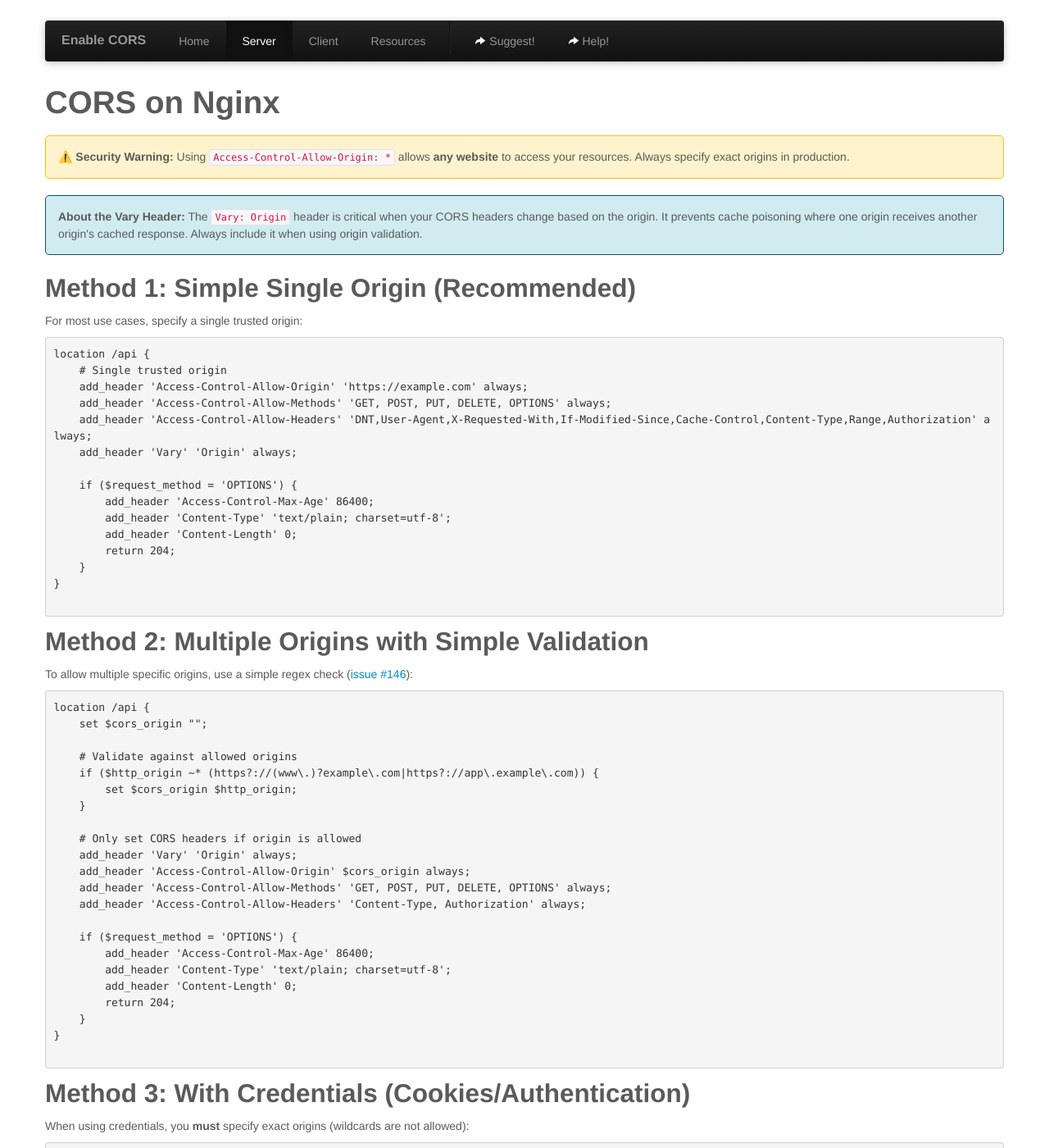
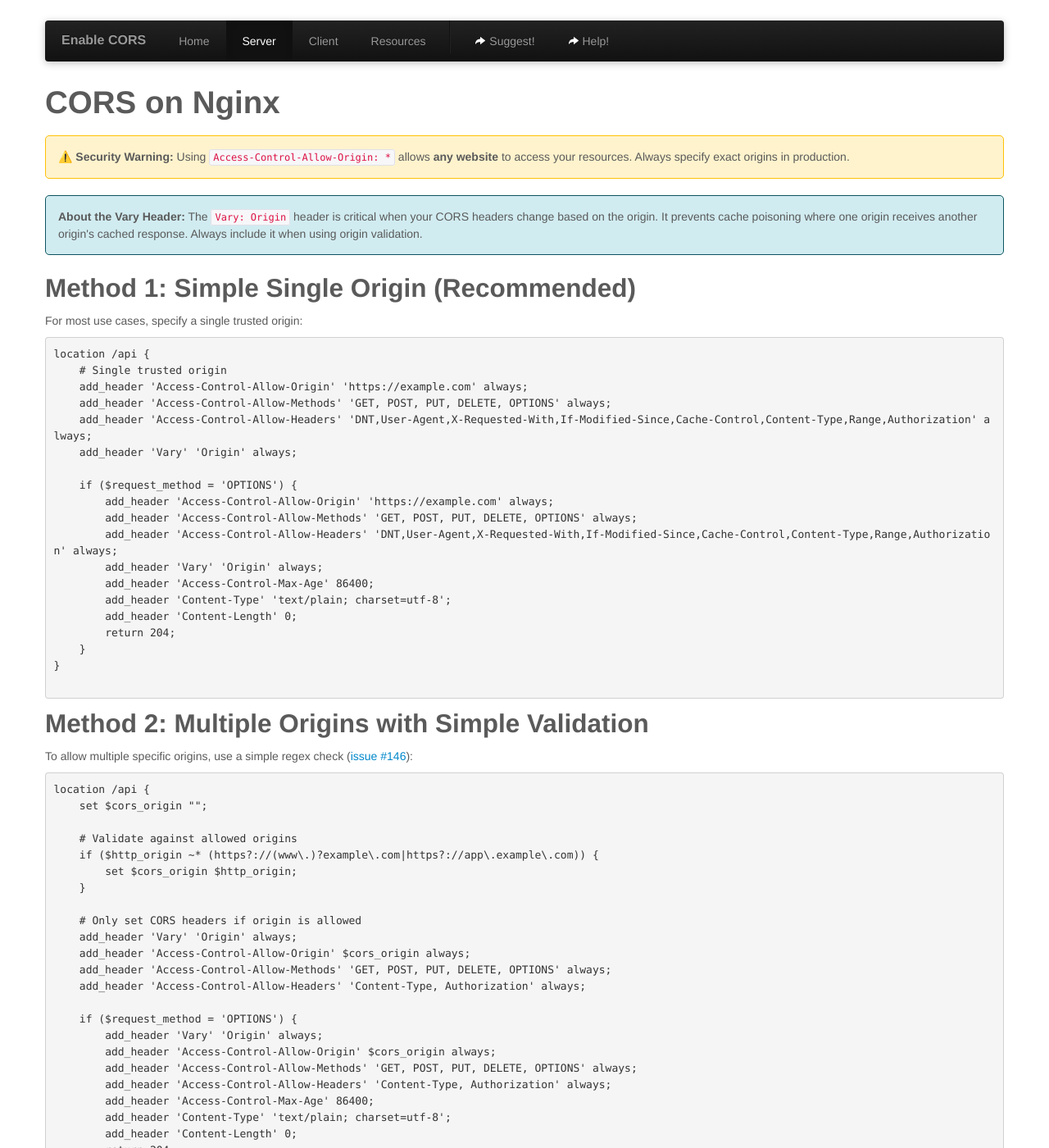
Before and after one commit to monsur/enable-cors.org, a Jekyll site: the page built from server_nginx.html, in a window 1280 px wide and 1400 px high. Shown: the whole window at 82% size. Built offline with Jekyll 4.4.1, drawn with Linux system fonts in a browser that asks for light colours; some of the changed text lies outside the part shown.

Commit message:
nginx: Fix OPTIONS does not contain CORS headers

```diff
--- a/server_nginx.html
+++ b/server_nginx.html
@@ -24,6 +24,10 @@
     add_header 'Vary' 'Origin' always;
 
     if ($request_method = 'OPTIONS') {
+        add_header 'Access-Control-Allow-Origin' 'https://example.com' always;
+        add_header 'Access-Control-Allow-Methods' 'GET, POST, PUT, DELETE, OPTIONS' always;
+        add_header 'Access-Control-Allow-Headers' 'DNT,User-Agent,X-Requested-With,If-Modified-Since,Cache-Control,Content-Type,Range,Authorization' always;
+        add_header 'Vary' 'Origin' always;
         add_header 'Access-Control-Max-Age' 86400;
         add_header 'Content-Type' 'text/plain; charset=utf-8';
         add_header 'Content-Length' 0;
@@ -50,6 +54,10 @@
     add_header 'Access-Control-Allow-Headers' 'Content-Type, Authorization' always;
 
     if ($request_method = 'OPTIONS') {
+        add_header 'Vary' 'Origin' always;
+        add_header 'Access-Control-Allow-Origin' $cors_origin always;
+        add_header 'Access-Control-Allow-Methods' 'GET, POST, PUT, DELETE, OPTIONS' always;
+        add_header 'Access-Control-Allow-Headers' 'Content-Type, Authorization' always;
         add_header 'Access-Control-Max-Age' 86400;
         add_header 'Content-Type' 'text/plain; charset=utf-8';
         add_header 'Content-Length' 0;
@@ -70,6 +78,11 @@
     add_header 'Vary' 'Origin' always;
 
     if ($request_method = 'OPTIONS') {
+        add_header 'Access-Control-Allow-Origin' 'https://example.com' always;
+        add_header 'Access-Control-Allow-Credentials' 'true' always;
+        add_header 'Access-Control-Allow-Methods' 'GET, POST, PUT, DELETE, OPTIONS' always;
+        add_header 'Access-Control-Allow-Headers' 'Content-Type, Authorization' always;
+        add_header 'Vary' 'Origin' always;
         add_header 'Access-Control-Max-Age' 86400;
         return 204;
     }
@@ -127,6 +140,9 @@
     add_header 'Access-Control-Allow-Headers' 'Content-Type' always;
 
     if ($request_method = 'OPTIONS') {
+        add_header 'Access-Control-Allow-Origin' '*' always;
+        add_header 'Access-Control-Allow-Methods' 'GET, POST, OPTIONS' always;
+        add_header 'Access-Control-Allow-Headers' 'Content-Type' always;
         add_header 'Access-Control-Max-Age' 86400;
         add_header 'Content-Type' 'text/plain; charset=utf-8';
         add_header 'Content-Length' 0;
```
